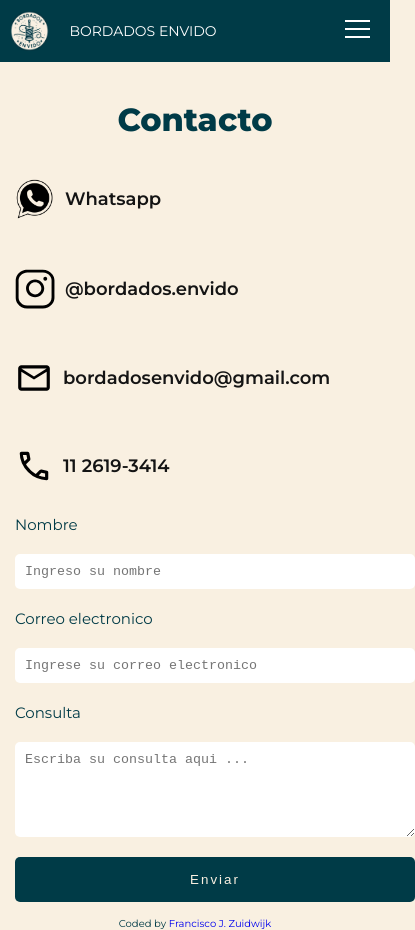
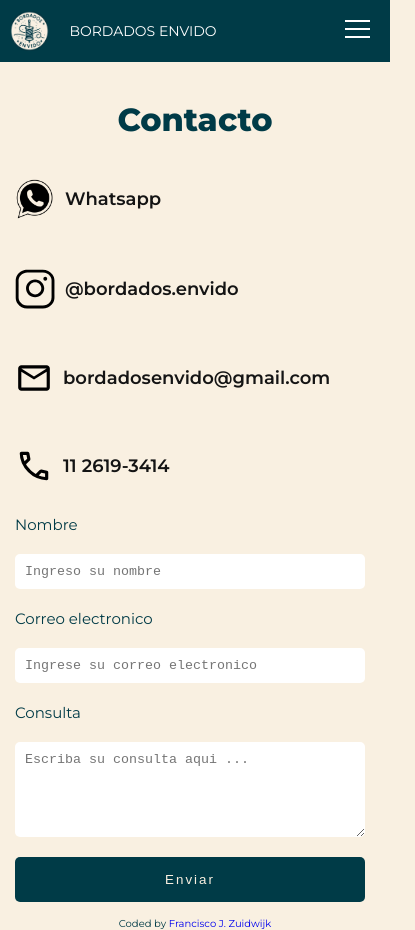
Before and after one commit to Electrocisko/Bordados-Envido, a React (Vite) app in the folder frontend/: page /contacto in a window 390 px wide. Shown: the whole page, 415 px wide, since content can reach past the window. Built offline with nearby package versions, Linux system fonts and the light colour scheme.

Commit message:
se corrigio ancho de formulario en mobil

```diff
--- a/frontend/src/components/formcontact/formcontact.module.scss
+++ b/frontend/src/components/formcontact/formcontact.module.scss
@@ -1,10 +1,19 @@
 @import "../../scss/abstract/variables";
 
 .formcontainer {
+
+
   display: flex;
   flex-direction: column;
   gap: 20px;
-  width: 400px;
+  width: 350px;
+
+  @include breakpoint(md) {
+    display: flex;
+    flex-direction: column;
+    gap: 20px;
+    width: 400px;
+}
 
 }
 
--- a/frontend/src/pages/Products.jsx
+++ b/frontend/src/pages/Products.jsx
@@ -12,7 +12,7 @@ function Products() {
   return (
     <div className={styles.container}>
       <h1 className={styles.title}>Productos</h1>
-      <p>Por precio al mayorista, consultar por el canal de contacto.</p>
+      <p className={styles.p} >Por precio al mayorista, consultar por el canal de contacto.</p>
       <div className={styles.productosContainer}>
 
         {data.map((item) => (
--- a/frontend/src/scss/pages/products.module.scss
+++ b/frontend/src/scss/pages/products.module.scss
@@ -19,3 +19,12 @@
   justify-content: center;
   flex-wrap: wrap;
 }
+
+.p {
+  font-size: 12px;
+
+  @include breakpoint(md) {
+    font-size: 15px;
+
+}
+}
```
